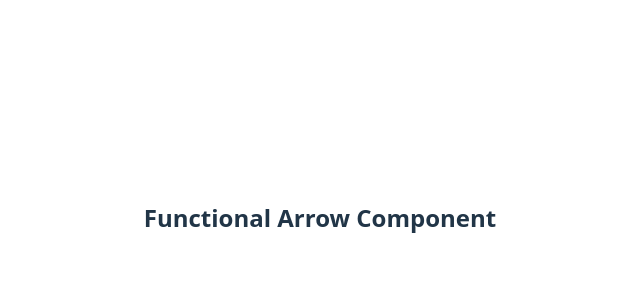
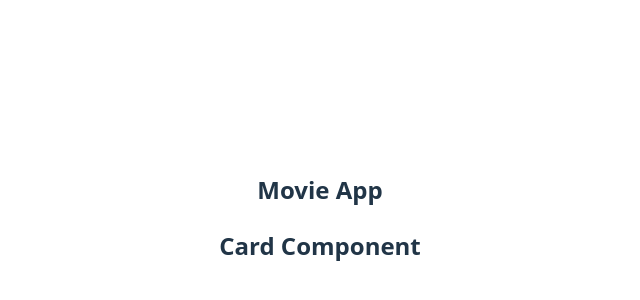
Before and after one commit to Veer2401/React-Movie-App, a React (Vite) app in the folder movie-application/: page / in a window 1280 px wide. Shown: the part 182-482 px from the top of the page, without its empty margins (320-960 px from the left). Built offline with nearby package versions, Linux system fonts and the light colour scheme.

Commit message:
Practising

```diff
--- a/movie-application/src/App.jsx
+++ b/movie-application/src/App.jsx
@@ -3,9 +3,19 @@ import reactLogo from './assets/react.svg'
 import viteLogo from '/vite.svg'
 import './App.css'
 
+const Card = () => {
+  return(
+    <h2>Card Component</h2>
+  )
+}
+
 const App = () => {
   return(
-    <h2>Functional Arrow Component</h2>
+    <div>
+      <h2>Movie App</h2>
+      <Card />
+    </div>
+
   )
 }
 
```
